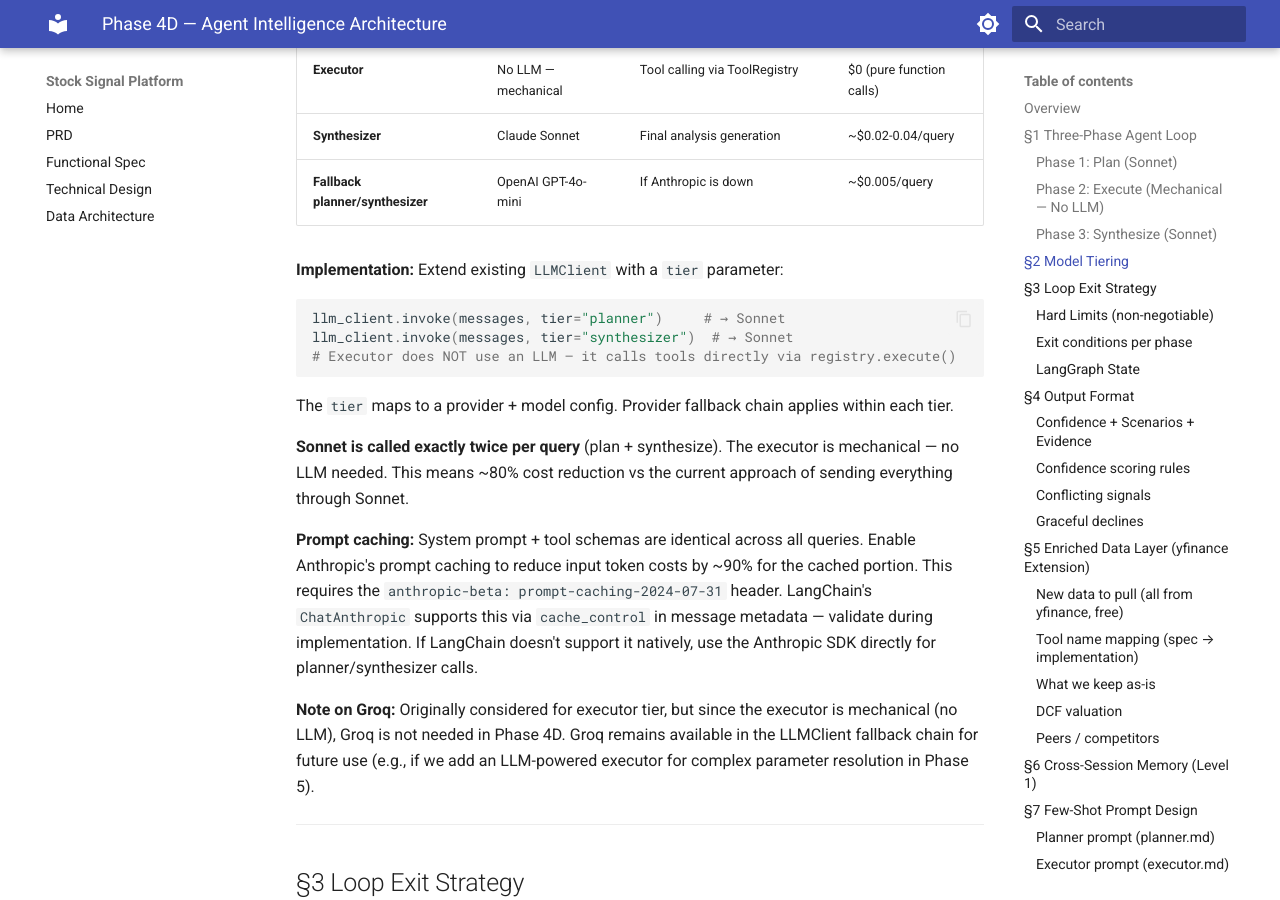
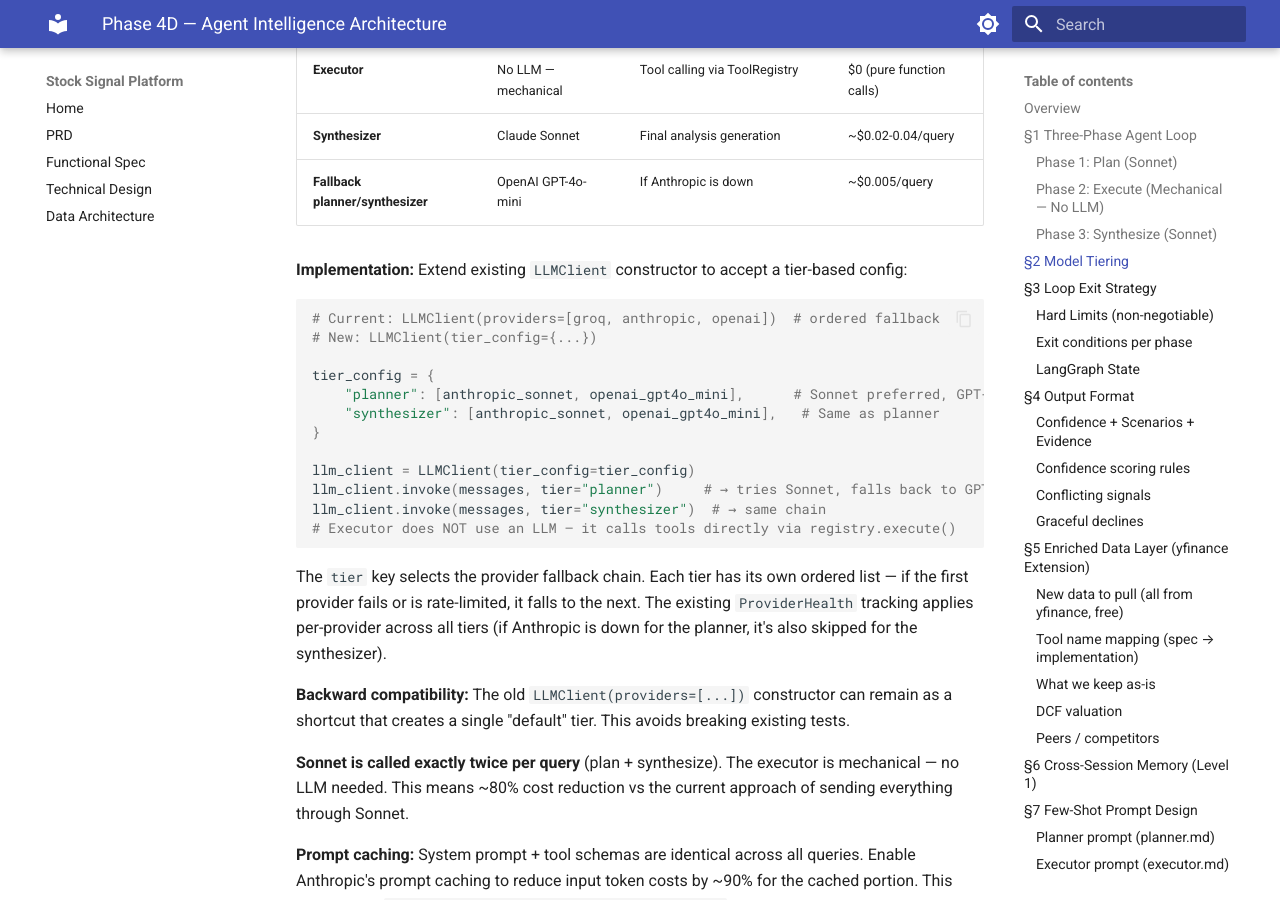
Before and after one commit to vipulbhatia29/stock-signal-platform, an MkDocs documentation site: the page built from docs/superpowers/specs/2026-03-20-phase-4d-agent-intelligence-design.md, in a window 1280 px wide and 900 px high, scrolled down 3083 px. Built offline with MkDocs 1.6.1 and Material for MkDocs 9.7.7, drawn with Linux system fonts in a browser that asks for light colours.

Commit message:
docs: add LLMClient tier routing data structure to spec
Last remaining Important review finding: specify the constructor change
from ordered provider list to tier-based config dict with per-tier
fallback chains. Backward-compatible with existing constructor.

Co-Authored-By: Claude Opus 4.6 (1M context) <noreply@anthropic.com>

````diff
--- a/docs/superpowers/specs/2026-03-20-phase-4d-agent-intelligence-design.md
+++ b/docs/superpowers/specs/2026-03-20-phase-4d-agent-intelligence-design.md
@@ -118,14 +118,26 @@ The synthesizer receives all validated tool results with their source annotation
 | **Synthesizer** | Claude Sonnet | Final analysis generation | ~$0.02-0.04/query |
 | **Fallback planner/synthesizer** | OpenAI GPT-4o-mini | If Anthropic is down | ~$0.005/query |
 
-**Implementation:** Extend existing `LLMClient` with a `tier` parameter:
+**Implementation:** Extend existing `LLMClient` constructor to accept a tier-based config:
+
 ```python
-llm_client.invoke(messages, tier="planner")     # → Sonnet
-llm_client.invoke(messages, tier="synthesizer")  # → Sonnet
+# Current: LLMClient(providers=[groq, anthropic, openai])  # ordered fallback
+# New: LLMClient(tier_config={...})
+
+tier_config = {
+    "planner": [anthropic_sonnet, openai_gpt4o_mini],      # Sonnet preferred, GPT-4o-mini fallback
+    "synthesizer": [anthropic_sonnet, openai_gpt4o_mini],   # Same as planner
+}
+
+llm_client = LLMClient(tier_config=tier_config)
+llm_client.invoke(messages, tier="planner")     # → tries Sonnet, falls back to GPT-4o-mini
+llm_client.invoke(messages, tier="synthesizer")  # → same chain
 # Executor does NOT use an LLM — it calls tools directly via registry.execute()
 ```
 
-The `tier` maps to a provider + model config. Provider fallback chain applies within each tier.
+The `tier` key selects the provider fallback chain. Each tier has its own ordered list — if the first provider fails or is rate-limited, it falls to the next. The existing `ProviderHealth` tracking applies per-provider across all tiers (if Anthropic is down for the planner, it's also skipped for the synthesizer).
+
+**Backward compatibility:** The old `LLMClient(providers=[...])` constructor can remain as a shortcut that creates a single "default" tier. This avoids breaking existing tests.
 
 **Sonnet is called exactly twice per query** (plan + synthesize). The executor is mechanical — no LLM needed. This means ~80% cost reduction vs the current approach of sending everything through Sonnet.
 
````
